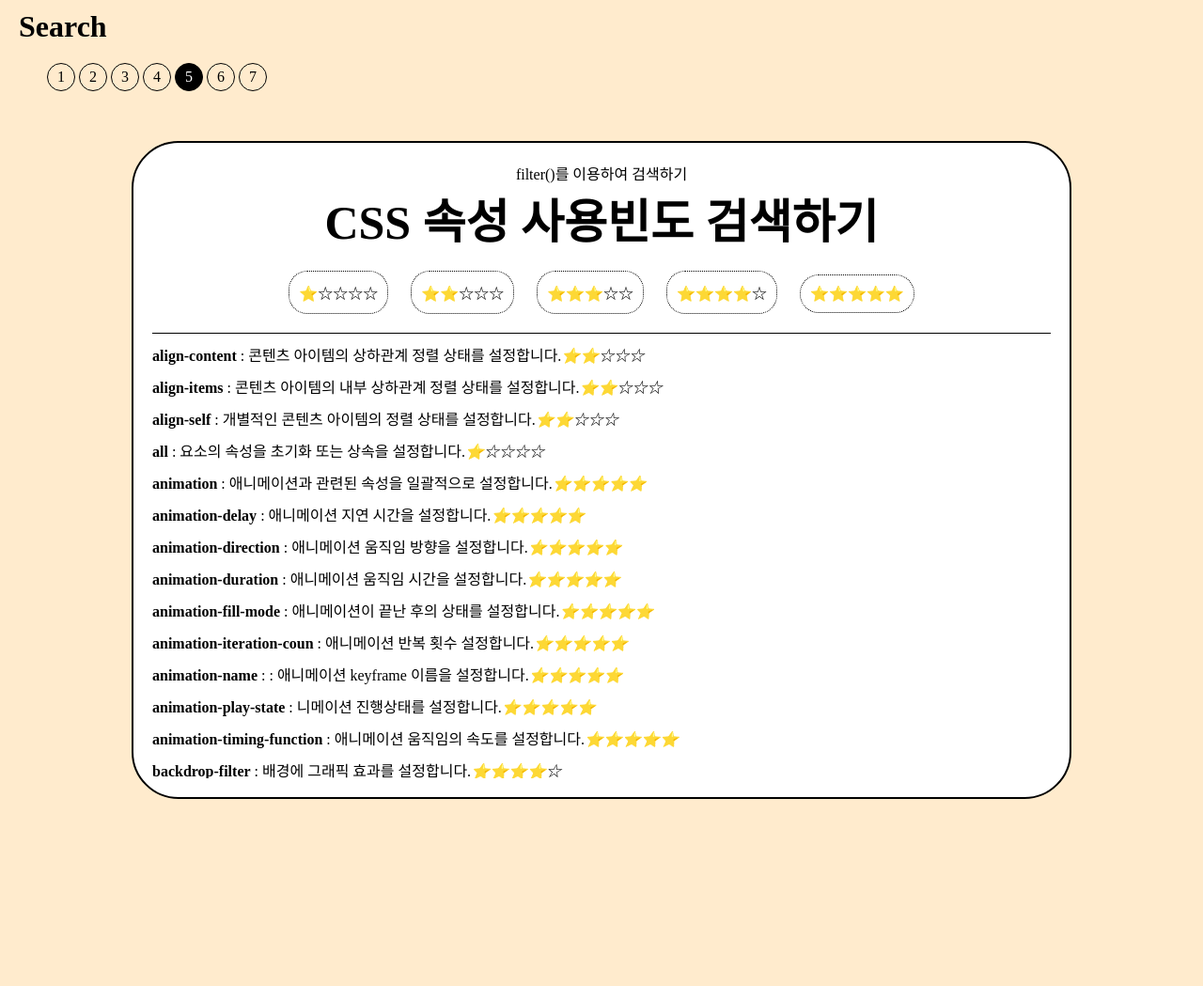
After one commit to chfhr22/web2024, a PHP site: page /javascript/search/searchEffect05.html in a window 1280 px wide. The commit adds this page. Shown: the top 1049 px of the page at 94% size. Run offline with PHP 8.4, Linux system fonts and the light colour scheme; some web fonts are replaced.

Commit message:
2023.10.19

```diff
--- a/javascript/search/assets/css/search.css
+++ b/javascript/search/assets/css/search.css
@@ -65,8 +65,9 @@ li {
 /* main */
 main {
     width: 100%;
+    height: calc(100vh - 250px);
     background-color: blanchedalmond;
-    padding-bottom: 250px;
+    /* padding-bottom: 250px; */
 }
 .search__wrap {
     width: 1000px;
@@ -74,7 +75,7 @@ main {
     background-color: #fff;
     border-radius: 50px;
     border: 2px solid #000;
-    margin-bottom: 100px;
+    /* margin-bottom: 100px; */
 }
 .search__title {}
 .search__title span {
@@ -131,14 +132,28 @@ main {
     padding: 7px 13px;
     border: 1px solid #000;
 }
-.search__btn {
+
+.search__star li {
+    border: 1px dotted;
+    border-radius: 20px;
+    display: inline-block;
+    margin: 20px 10px;
+    padding: 10px;
+}
+.search__star li:hover {
+    background-color: blanchedalmond;
+    border: 1px solid;
+}
+.search__star span {
+}
+.searchButton {
     padding: 17px;
     border: 2px solid #000;
     border-radius: 20px;
     background-color: #fff;
     margin-left: 20px;
 }
-.search__btn:hover {
+.searchButton:hover {
     background-color: #000;
     color: #fff;
 }
@@ -152,6 +167,9 @@ main {
     width: 100%;
     border-top: 1px solid black;
     overflow-y: scroll;
+}
+.search__list li {
+    margin: 10px 0;
 }
 .search__list > span {
     display: inline-block;
@@ -185,6 +203,7 @@ main {
 
 /* footer */
 #footer {
+    height: 100px;
     background-color: blanchedalmond;
     font-size: 14px;
 }
@@ -192,6 +211,7 @@ main {
     display: block;
     color: #000;
     padding: 40px;
+    text-align: center;
 }
 
 @media (max-width: 1100px){
--- /dev/null
+++ b/javascript/search/searchEffect05.html
@@ -0,0 +1,192 @@
+<!DOCTYPE html>
+<html lang="ko">
+<head>
+    <meta charset="UTF-8">
+    <meta name="viewport" content="width=device-width, initial-scale=1.0">
+    <title>Document</title>
+    <link rel="stylesheet" href="assets/css/search.css">
+</head>
+<body>
+    <header id="header">
+        <h1>
+            <a href="../index.html">Search</a>
+        </h1>
+        <nav>
+            <ul>
+                <li><a href="searchEffect01.html">1</a></li>
+                <li><a href="searchEffect02.html">2</a></li>
+                <li><a href="searchEffect03.html">3</a></li>
+                <li><a href="searchEffect04.html">4</a></li>
+                <li class="active"><a href="searchEffect05.html">5</a></li>
+                <li><a href="searchEffect06.html">6</a></li>
+                <li><a href="searchEffect07.html">7</a></li>
+            </ul>
+        </nav>
+    </header>
+    <!-- // header -->
+
+    <main>
+        <div class="search__wrap container">
+            <div class="search__title">
+                <span>filter()를 이용하여 검색하기</span>
+                <h1>CSS 속성 사용빈도 검색하기</h1>
+            </div>
+            <div class="search__star">
+                <ul>
+                    <li>⭐☆☆☆☆</li>
+                    <li>⭐⭐☆☆☆</li>
+                    <li>⭐⭐⭐☆☆</li>
+                    <li>⭐⭐⭐⭐☆</li>
+                    <li>⭐⭐⭐⭐⭐</li>
+                </ul>
+            </div>
+
+            <div class="search__list scroll__style">
+                <ul>
+                    <li><strong>align-content</strong> : 콘텐츠 아이템의 상하관계 정렬 상태를 설정합니다. <i>⭐☆☆☆☆</i></li>
+                    <li><strong>align-content</strong> : 콘텐츠 아이템의 상하관계 정렬 상태를 설정합니다. <i>⭐⭐⭐⭐⭐</i></li>
+                    <li><strong>align-content</strong> : 콘텐츠 아이템의 상하관계 정렬 상태를 설정합니다. <i>⭐⭐⭐⭐☆</i></li>
+                    <li><strong>align-content</strong> : 콘텐츠 아이템의 상하관계 정렬 상태를 설정합니다. <i>⭐⭐☆☆☆</i></li>
+                </ul>
+            </div>
+        </div>
+    </main>
+
+    <footer id="footer">
+        <a href="mailto:chfhrdk@gmail.com">chfhrdk@gmail.com</a>
+    </footer>
+
+    <script>
+        // 1 : 거의 사용하지 않음 또는 없어진 속성
+        // 2 : 가끔 사용
+        // 3 : 보통 사용
+        // 4 : 자주 사용
+        // 5 : 필수 사용
+
+    const cssProperty = [
+            {star: 2, name: "align-content", desc: "콘텐츠 아이템의 상하관계 정렬 상태를 설정합니다."},
+            {star: 2, name: "align-items", desc: "콘텐츠 아이템의 내부 상하관계 정렬 상태를 설정합니다."},
+            {star: 2, name: "align-self", desc: "개별적인 콘텐츠 아이템의 정렬 상태를 설정합니다."},
+            {star: 1, name: "all", desc: "요소의 속성을 초기화 또는 상속을 설정합니다."},
+            {star: 5, name: "animation", desc: "애니메이션과 관련된 속성을 일괄적으로 설정합니다."},
+            {star: 5, name: "animation-delay", desc:"애니메이션 지연 시간을 설정합니다."},
+            {star: 5, name: "animation-direction", desc:"애니메이션 움직임 방향을 설정합니다."},
+            {star: 5, name: "animation-duration", desc:"애니메이션 움직임 시간을 설정합니다."},
+            {star: 5, name: "animation-fill-mode", desc:"애니메이션이 끝난 후의 상태를 설정합니다."},
+            {star: 5, name: "animation-iteration-coun", desc:"애니메이션 반복 횟수 설정합니다."},
+            {star: 5, name: "animation-name", desc:" : 애니메이션 keyframe 이름을 설정합니다."},
+            {star: 5, name: "animation-play-state", desc:"니메이션 진행상태를 설정합니다."},
+            {star: 5, name: "animation-timing-function", desc:"애니메이션 움직임의 속도를 설정합니다."},
+            {star: 4, name: "backdrop-filter", desc : "배경에 그래픽 효과를 설정합니다."},
+            {star: 2, name: "backface-visibility", desc : "요소의 뒷면을 설정합니다."},
+            {star: 4, name: "background-attachment", desc : "배경 이미지의 고정 여부를 설정합니다."},
+            {star: 4, name: "background-blend-mode", desc : "배경을 혼합했을 때의 상태를 설정합니다."},
+            {star: 2, name: "background-clip", desc : "백그라운드 이미지의 위치 기준점을 설정하기 위한 속성입니다."},
+            {star: 5, name: "background-color", desc : "백그라운드 색을 설정합니다."},
+            {star: 5, name: "background-image", desc : "백그라운드 이미지 및 배경 속성을 설정합니다."},
+            {star: 3, name: "background-origin", desc : "백그라운드 이미지의 위치 기준점을 설정하기 위한 속성입니다."},
+            {star: 5, name: "background-position", desc : "백그라운드 이미지의 위치 영역을 설정합니다."},
+            {star: 5, name: "background-repeat", desc : "백그라운드 이미지 반복 여부를 설정합니다."},
+            {star: 5, name: "background-size", desc : "백그라운드 이미지 사이즈를 설정합니다."},
+            {star: 5, name: "background", desc : "백그라운드 속성을 일괄적으로 설정합니다."},
+            {star: 5, name: "border", desc : "테두리 속성을 일괄적으로 설정합니다."},
+            {star: 5, name: "border-bottom", desc : "테두리 아래쪽 속성을 일괄적으로 설정합니다."},
+            {star: 5, name: "border-bottom-color", desc : "테두리 아래쪽 색 속성을 설정합니다."},
+            {star: 5, name: "border-bottom-left-radius", desc : "아래부분 왼쪽 모서리 굴곡을 설정합니다."},
+            {star: 5, name: "border-bottom-right-radius", desc : "아래부분 오른쪽 모서리 굴곡을 설정합니다."},
+            {star: 5, name: "border-bottom-style", desc : "테두리 아래쪽 스타일 속성을 설정합니다."},
+            {star: 5, name: "border-bottom-width", desc : "테두리 아래쪽 두께 속성을 설정합니다."},
+            {star: 4, name: "border-collapse", desc : "테이블의 테두리 분리 여부를 설정합니다."},
+            {star: 5, name: "border-color", desc : "테두리 색 속성을 설정합니다."},
+            {star: 2, name: "border-image", desc : "테두리 이미지 속성을 설정합니다."},
+            {star: 2, name: "border-image-outset", desc : "테두리 이미지 간격 속성을 설정합니다."},
+            {star: 2, name: "border-image-repeat", desc : "테두리 이미지 반복 속성을 설정합니다."},
+            {star: 2, name: "border-image-slice", desc : "테두리 이미지 크기 속성을 설정합니다."},
+            {star: 2, name: "border-image-source", desc : "테두리 이미지 경로 속성을 설정합니다."},
+            {star: 2, name: "border-image-width", desc : "테두리 이미지 두께 속성을 설정합니다."},
+            {star: 5, name: "border-left", desc : "테두리 왼쪽 속성을 일괄적으로 설정합니다."},
+            {star: 3, name: "border-left-color", desc : "테두리 왼쪽 색 속성을 설정합니다."},
+            {star: 3, name: "border-left-style", desc : "테두리 왼쪽 스타일 속성을 설정합니다."},
+            {star: 3, name: "border-left-width", desc : "테두리 왼쪽 두께 속성을 설정합니다."},
+            {star: 5, name: "border-radius", desc : "모서리 굴곡을 설정합니다."},
+            {star: 5, name: "border-right", desc : "테두리 오른쪽 속성을 일괄적으로 설정합니다."},
+            {star: 5, name: "border-right-color", desc : "테두리 오른쪽 색 속성을 설정합니다."},
+            {star: 5, name: "border-right-style", desc : "테두리 오른쪽 스타일 속성을 설정합니다."},
+            {star: 5, name: "border-right-width", desc : "테두리 오른쪽 두께 속성을 설정합니다."},
+            {star: 5, name: "border-spacing", desc : "테이블의 테두리 간격을 설정합니다."},
+            {star: 5, name: "border-style", desc : "테두리 스타일 속성을 설정합니다."},
+            {star: 5, name: "border-top", desc : "테두리 위쪽 속성을 일괄적으로 설정합니다."},
+            {star: 5, name: "border-top-color", desc : "테두리 위쪽 색 속성을 설정합니다."},
+            {star: 5, name: "border-top-left-radius", desc : "윗부분 왼쪽 모서리 굴곡을 설정합니다."},
+            {star: 5, name: "border-top-right-radius", desc : "윗부분 오른쪽 모서리 굴곡을 설정합니다."},
+            {star: 5, name: "border-top-style", desc : "테두리 위쪽 스타일 속성을 설정합니다."},
+            {star: 5, name: "border-top-width", desc : "테두리 위쪽 두께 속성을 설정합니다."},
+            {star: 5, name: "border-width", desc : "테두리 두께 속성을 설정합니다."},
+            {star: 5, name: "bottom", desc : "위치 요소의 아래쪽 속성을 설정합니다."},
+            {star: 2, name: "box-decoration-break", desc : "컬럼 및 줄바꿈시 테두리와 패딩의 방식을 설정합니다."},
+            {star: 3, name: "box-shadow", desc : "박스 요소의 그림자를 설정합니다."},
+            {star: 5, name: "box-sizing", desc : "요소 크기에 패딩 포함 여부를 설정합니다."},
+            {star: 1, name: "caption-side", desc : "caption의 위치를 설정합니다."},
+            {star: 2, name: "caret-color", desc : "input의 커서 색을 정의합니다."},
+            {star: 3, name: "clear", desc : "float 요소의 성질을 차단합니다."},
+            {star: 3, name: "clip", desc : "보이는 영역을 설정합니다."},
+            {star: 5, name: "color", desc : "글씨 색을 설정합니다."},
+            {star: 3, name: "column-count", desc : "컬럼의 수를 정의합니다."},
+            {star: 3, name: "column-fill", desc : "열의 지정방법을 정의합니다."},
+            {star: 3, name: "column-gap", desc : "컬럼의 간격을 정의합니다."},
+            {star: 3, name: "column-rule", desc : "컬럼 라인의 가로값, 스타일, 컬러를 정의합니다."},
+            {star: 3, name: "column-rule-color", desc : "컬럼의 라인 색을 정의합니다."},
+            {star: 2, name: "direction", desc : "direction 속성은 문장의 방향을 설정합니다."},
+            {star: 5, name: "display", desc : "display 속성은 요소의 성질을 정의합니다."},
+            {star: 2, name: "empty-cells", desc : "empty-cells 속성은 테이블의 빈요소의 속성을 설정합니다."},
+            {star: 3, name: "filter", desc : "filter 속성은 그래픽 효과를 설정합니다."},
+            {star: 3, name: "flex", desc : "flex 속성은 콘텐츠의 성질을 flex로 정의합니다."},
+            {star: 3, name: "flex-basis", desc : "flex-basis 속성은 요소의 기본 단위를 정의합니다."},
+            {star: 3, name: "flex-direction", desc : "flex-direction 속성은 요소의 정렬 방향을 정의합니다."},
+            {star: 3, name: "flex-flow", desc : "flex-flow 속성은 요소의 정렬 방향과 줄 속성을 설정합니다."},
+            {star: 3, name: "flex-grow", desc : "flex-grow 속성은 요소의 크기를 숫자를 통해 정의합니다."},
+            {star: 3, name: "flex-shrink", desc : "flex-shrink 속성은 요소의 크기를 숫자를 통해 줄여줍니다."},
+            {star: 3, name: "flex-wrap", desc : "flex-wrap 속성은 요소의 줄 속성을 설정합니다."},
+            {star: 3, name: "float", desc : "float 속성은 블록요소의 정렬 상태를 설정합니다."},
+            {star: 5, name: "font", desc : "font 속성은 폰트에 관한 설정을 정의합니다."},
+            {star: 5, name: "font-family", desc : "font-family 속성은 폰트 종류를 설정합니다."},
+            {star: 5, name: "font-size", desc : "font-size 속성은 폰트 사이즈 속성을 설정합니다."},
+            {star: 5, name: "font-size-adjust", desc : "font-size-adjust 속성은 소문자를 기준으로 폰트 크기를 설정합니다."},
+            {star: 5, name: "font-stretch", desc : "font-stretch 속성은 폰트의 굵기를 정의합니다."},
+            {star: 5, name: "font-style", desc : "font-style 속성은 폰트의 스타일을 정의합니다."},
+            {star: 5, name: "font-variant", desc : "font-variant 속성은 글꼴의 변형을 정의합니다."},
+            {star: 5, name: "font-weight", desc : "font-weight 속성은 폰트의 두께를 정의합니다."},
+            {star: 4, name: "grid", desc : "rid-template-columns 속성은 가로 컬럼의 크기와 위치 설정합니다."},
+        ]
+
+        const searchList = document.querySelector(".search__list ul");
+        const searchInfo = document.querySelector(".search__info");
+        const searchBox = document.querySelector(".search__box input");
+        const searchBoxResult = document.querySelector(".search__box__result");
+        const searchButton = document.querySelector(".searchButton");
+
+        // 출력하기
+        function listUpdate(list){
+
+            // <li><strong>align-content</strong> : 콘텐츠 아이템의 상하관계 정렬 상태를 설정합니다. <i>⭐☆☆☆☆</i></li>
+            // cssProperty.map((el) => {
+            //     searchList.innerHTML += `<li><strong>${el.name}</strong> : ${el.desc} <i>${el.star}</i></li>`;
+            // })
+            let listItem = "";
+
+            for(const data of list){
+                const star = ["⭐☆☆☆☆", "⭐⭐☆☆☆", "⭐⭐⭐☆☆", "⭐⭐⭐⭐☆", "⭐⭐⭐⭐⭐"]
+                for(let i=0; i<5; i++){
+                    if(data.star == i+1){
+                        data.star = star[i];
+                    }
+                }
+                listItem += `<li><strong>${data.name}</strong> : ${data.desc}<i>${data.star}</i></li>`
+            }
+            searchList.innerHTML = listItem
+        }
+        listUpdate(cssProperty);
+    </script>
+
+</body>
+</html>
```
Also changed, not shown: javascript/game/index.html (added, +11 -0 lines), javascript/search/searchEffect04.html (+87 -42 lines).
